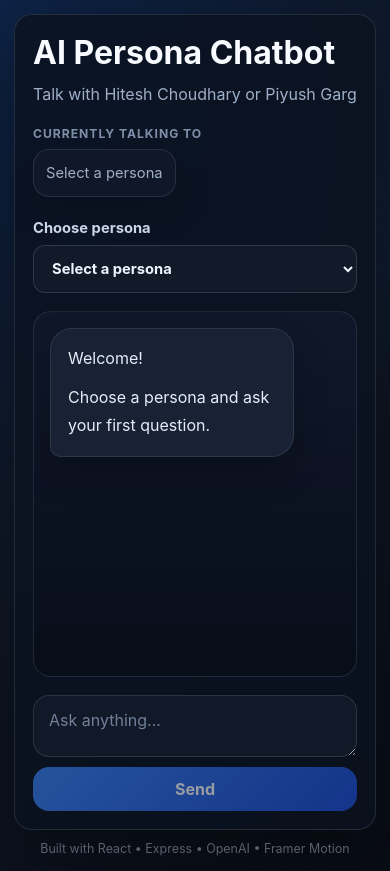
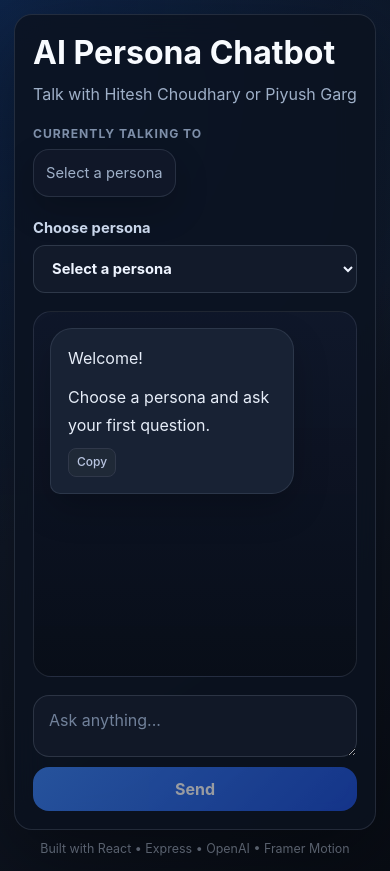
Before and after one commit to learnerakshay/ai-persona-chatbot, a React (Vite) app in the folder frontend/: page / in a window 390 px wide. Built offline with nearby package versions, Linux system fonts and the light colour scheme.

Commit message:
Add markdown, memory and polished copy button

```diff
--- a/frontend/src/App.css
+++ b/frontend/src/App.css
@@ -562,4 +562,27 @@
     height: 44px;
     min-height: 44px;
   }
+.copy-button {
+  all: unset;
+  display: inline-block;
+  margin-top: 8px;
+  padding: 3px 8px;
+  border-radius: 8px;
+  background-color: #1f2937;
+  color: #b8c4e0;
+  font-size: 12px;
+  font-weight: 500;
+  cursor: pointer;
+  border: 1px solid #30384a;
+  transition: background-color 0.2s ease, color 0.2s ease;
 }
+
+.copy-button:hover {
+  background-color: #2a3448;
+  color: white;
+}
+
+.copy-button:active {
+  transform: scale(0.96);
+}
+}
--- a/frontend/src/App.jsx
+++ b/frontend/src/App.jsx
@@ -1,4 +1,4 @@
-import React, { useCallback, useMemo, useState } from "react";
+import React, { useCallback, useEffect, useMemo, useState } from "react";
 import Header from './components/Header.jsx';
 import PersonaSelector from './components/PersonaSelector.jsx';
 import ChatWindow from './components/ChatWindow.jsx';
@@ -29,12 +29,24 @@
     welcome: "👋 Hey!\n\nI'm Piyush.\n\nLet's build something.",
   },
 };
+function App() {
 
-function App() {
   const [selectedPersona, setSelectedPersona] = useState('');
-  const [messages, setMessages] = useState(initialMessages);
+  const [messages, setMessages] = useState(() => {
+  const savedMessages = localStorage.getItem("chatMessages");
+  return savedMessages
+    ? JSON.parse(savedMessages)
+    : initialMessages;
+});
   const [isLoading, setIsLoading] = useState(false);
-  const activePersona = personaDetails[selectedPersona] || null;
+useEffect(() => {
+  localStorage.setItem(
+    "chatMessages",
+    JSON.stringify(messages)
+  );
+}, [messages]);
+
+const activePersona = personaDetails[selectedPersona] || null;
 
   const avatarByPersona = useMemo(
     () => ({
--- a/frontend/src/components/ChatMessage.jsx
+++ b/frontend/src/components/ChatMessage.jsx
@@ -1,31 +1,59 @@
-import React from "react";
-import { motion } from 'framer-motion';
-import ReactMarkdown from 'react-markdown';
-import remarkGfm from 'remark-gfm';
+import React, { useState } from "react";
+import { motion } from "framer-motion";
+import ReactMarkdown from "react-markdown";
+import remarkGfm from "remark-gfm";
 import rehypeHighlight from "rehype-highlight";
 
 const ChatMessage = React.forwardRef(function ChatMessage(
   { role, text, isLoading, avatarSrc },
   ref
 ) {
-  const isUser = role === 'user';
+  const isUser = role === "user";
+  const [copied, setCopied] = useState(false);
+
+  const handleCopy = async () => {
+    try {
+      await navigator.clipboard.writeText(text);
+      setCopied(true);
+
+      setTimeout(() => {
+        setCopied(false);
+      }, 2000);
+    } catch (err) {
+      console.error(err);
+    }
+  };
 
   return (
     <motion.article
       ref={ref}
-      className={`message-row ${isUser ? 'message-row-user' : ''}`}
+      className={`message-row ${isUser ? "message-row-user" : ""}`}
       initial={{ opacity: 0, y: 8 }}
       animate={{ opacity: 1, y: 0 }}
       exit={{ opacity: 0, y: 4 }}
-      transition={{ duration: 0.24, ease: 'easeOut' }}
+      transition={{ duration: 0.24, ease: "easeOut" }}
       layout="position"
     >
       {!isUser && avatarSrc ? (
-        <img className="message-avatar" src={avatarSrc} alt="" loading="lazy" />
+        <img
+          className="message-avatar"
+          src={avatarSrc}
+          alt=""
+          loading="lazy"
+        />
       ) : null}
-      <div className={`message-bubble ${isUser ? 'user-bubble' : 'assistant-bubble'}`}>
+
+      <div
+        className={`message-bubble ${
+          isUser ? "user-bubble" : "assistant-bubble"
+        }`}
+      >
         {isLoading ? (
-          <div className="typing-indicator" aria-live="polite" aria-label="Thinking">
+          <div
+            className="typing-indicator"
+            aria-live="polite"
+            aria-label="Thinking"
+          >
             <span className="typing-dots" aria-hidden="true">
               <span></span>
               <span></span>
@@ -33,6 +61,7 @@
             </span>
           </div>
         ) : (
+          <>
             <ReactMarkdown
               remarkPlugins={[remarkGfm]}
               rehypePlugins={[rehypeHighlight]}
@@ -44,6 +73,26 @@
             >
               {text}
             </ReactMarkdown>
+
+            {!isUser && (
+              <button
+                onClick={handleCopy}
+                className="copy-button"
+                style={{
+                  background: "#1f2937",
+                  color: "#b8c4e0",
+                  border: "1px solid #30384a",
+                  borderRadius: "8px",
+                  padding: "3px 8px",
+                  fontSize: "12px",
+                  cursor: "pointer",
+                  marginTop: "8px"
+                }}
+>
+  {copied ? "Copied" : "Copy"}
+</button>
+            )}
+          </>
         )}
       </div>
     </motion.article>
```
Lines whose indentation alone changed are shown as unchanged.
